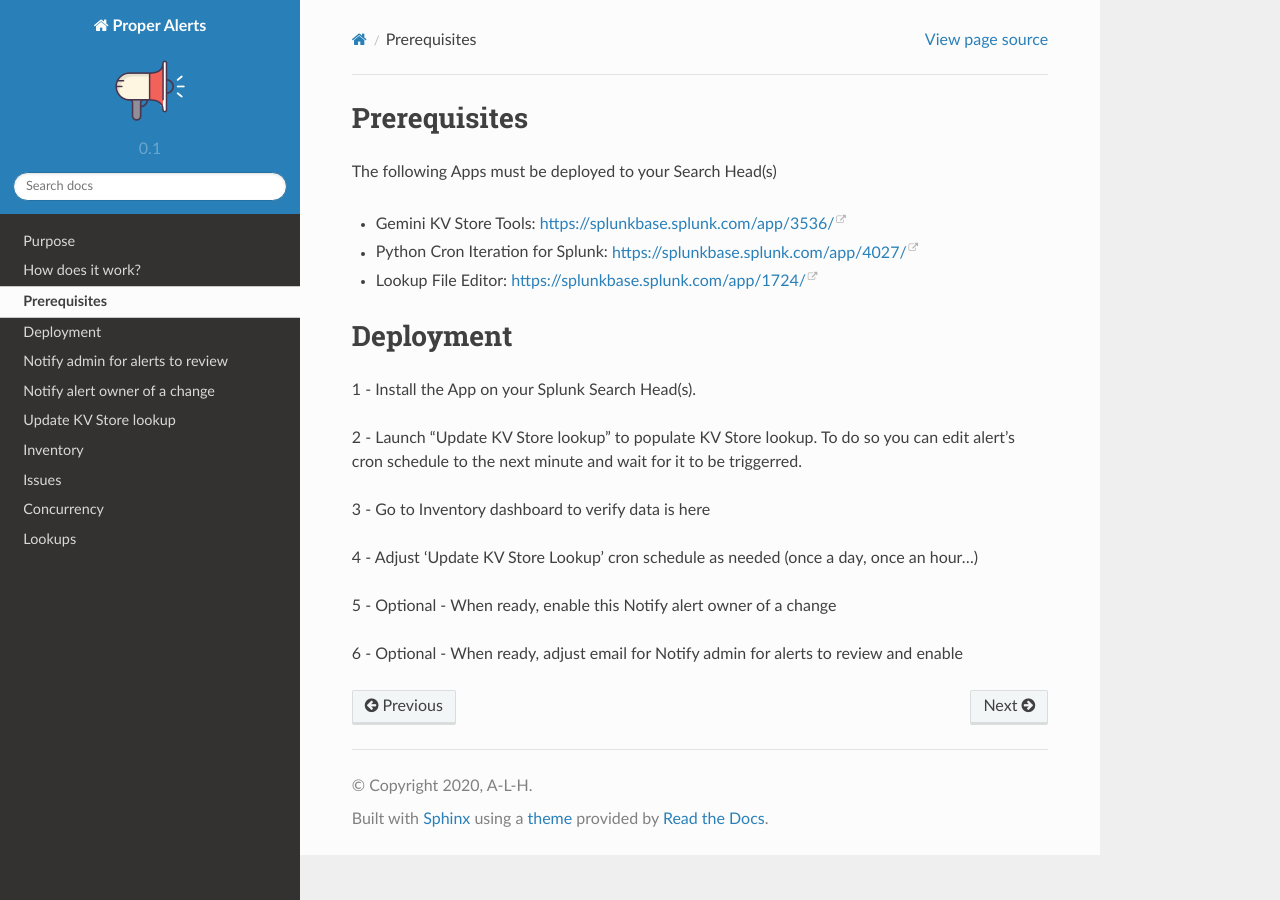
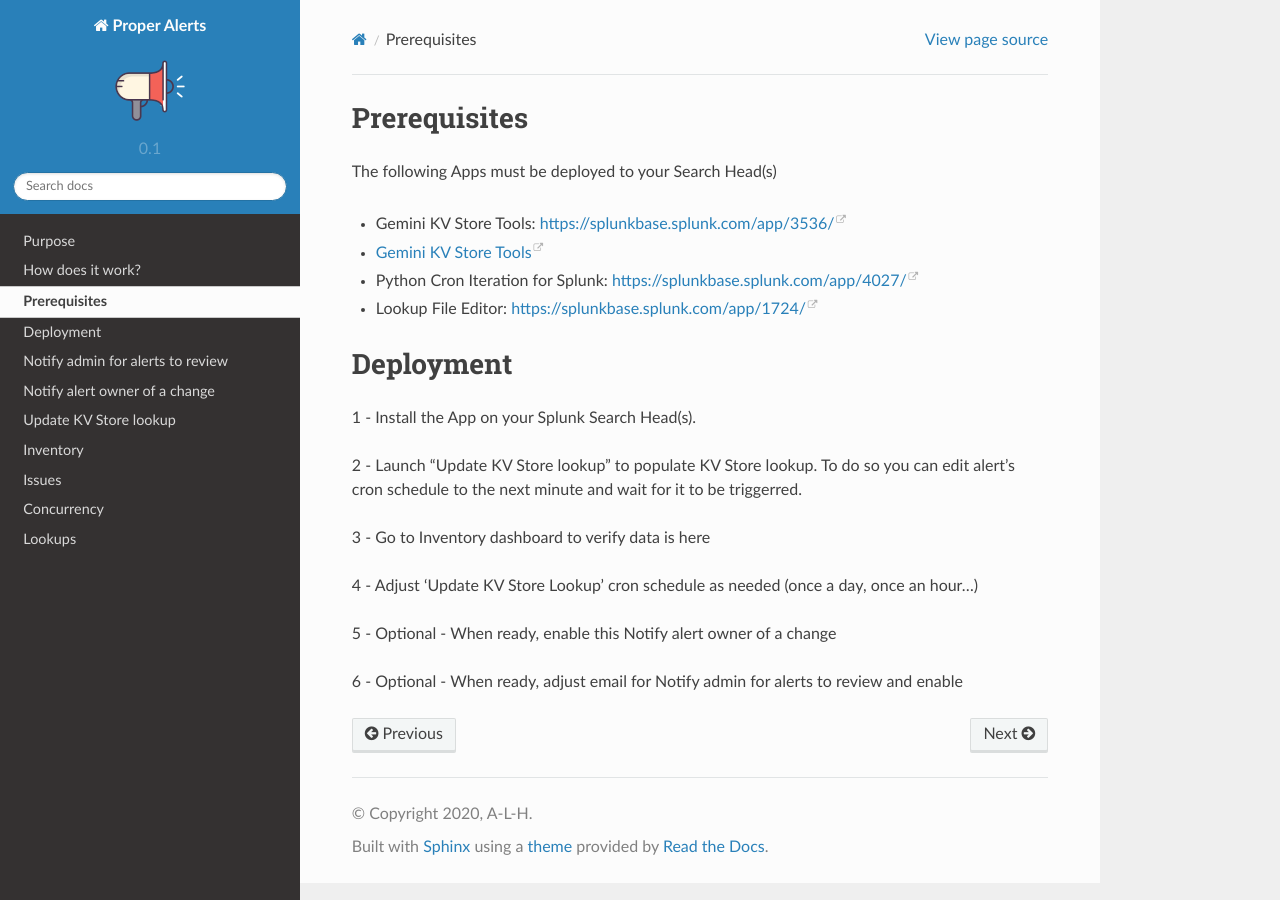
Before and after one commit to a-l-h/splunk-app-proper-alerts, a Sphinx documentation site: the page built from doc/install.rst, in a window 1280 px wide. Built offline with Sphinx 7.4.7 and the Read the Docs theme 2.0.0, drawn with Linux system fonts in a browser that asks for light colours.

Commit message:
Update install.rst

```diff
--- a/doc/install.rst
+++ b/doc/install.rst
@@ -4,6 +4,7 @@
 The following Apps must be deployed to your Search Head(s)
 
 - Gemini KV Store Tools: https://splunkbase.splunk.com/app/3536/
+- `Gemini KV Store Tools <https://splunkbase.splunk.com/app/3536/>`_
 - Python Cron Iteration for Splunk: https://splunkbase.splunk.com/app/4027/
 - Lookup File Editor: https://splunkbase.splunk.com/app/1724/
 
```
